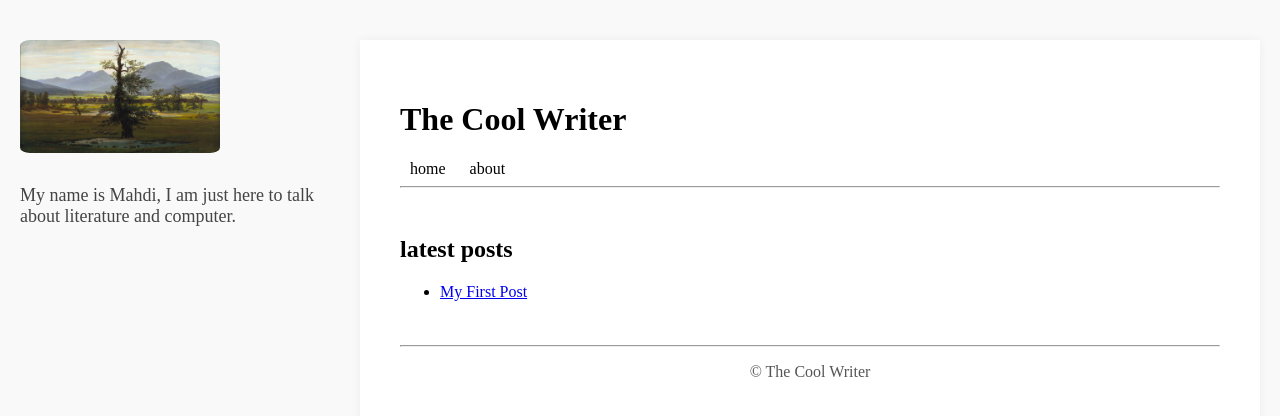
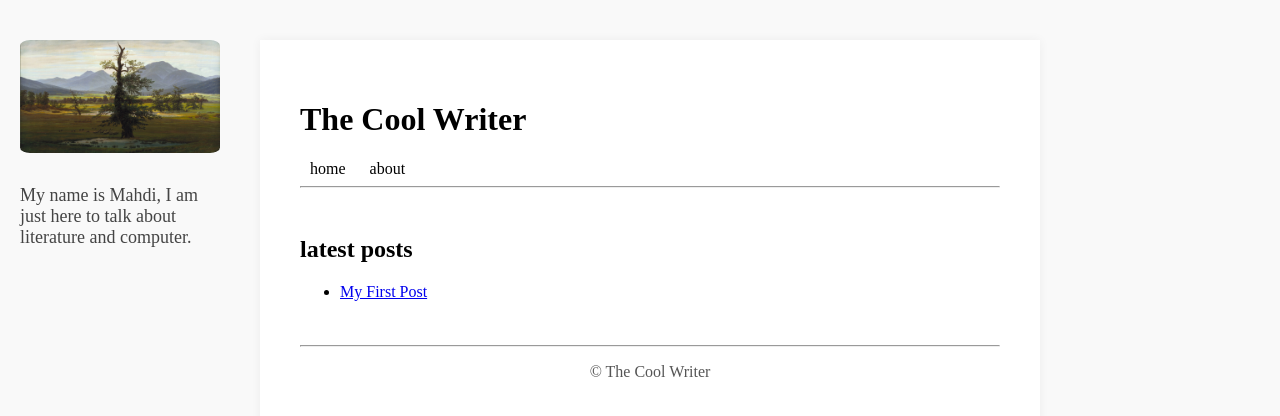
Before and after one commit to mahdikarimi1386339/mahdikarimi1386339.github.io, a Jekyll site: the page built from index.md, in a window 1280 px wide. Shown: the top 416 px of the page. Built offline with Jekyll 4.4.1, drawn with Linux system fonts in a browser that asks for light colours.

Commit message:
it is good

```diff
--- a/assets/css/style.css
+++ b/assets/css/style.css
@@ -42,7 +42,7 @@ nav a:hover {
 .page-wrapper {
     display: flex;
     gap: 40px; /* spacing between sidebar and content */
-    max-width: 1400px;
+    max-width: 1300px;
     margin: 0 auto; /* centers the whole wrapper */
     padding: 40px 20px;
     align-items: flex-start;
@@ -55,6 +55,7 @@ nav a:hover {
     background-color: white;
     padding: 20px;
     box-shadow: 0 0 10px rgba(0, 0, 0, 0.05);
+    margin-right: 220px;
 }
 
 .container:only-child {
@@ -64,7 +65,7 @@ nav a:hover {
 
 /* Sidebar with bio */
 .sidebar {
-    width: 300px;
+    width: 200px;
     flex-shrink: 0;
     text-align: left;
     position: sticky;
```
Also changed, not shown: 2 other files.
